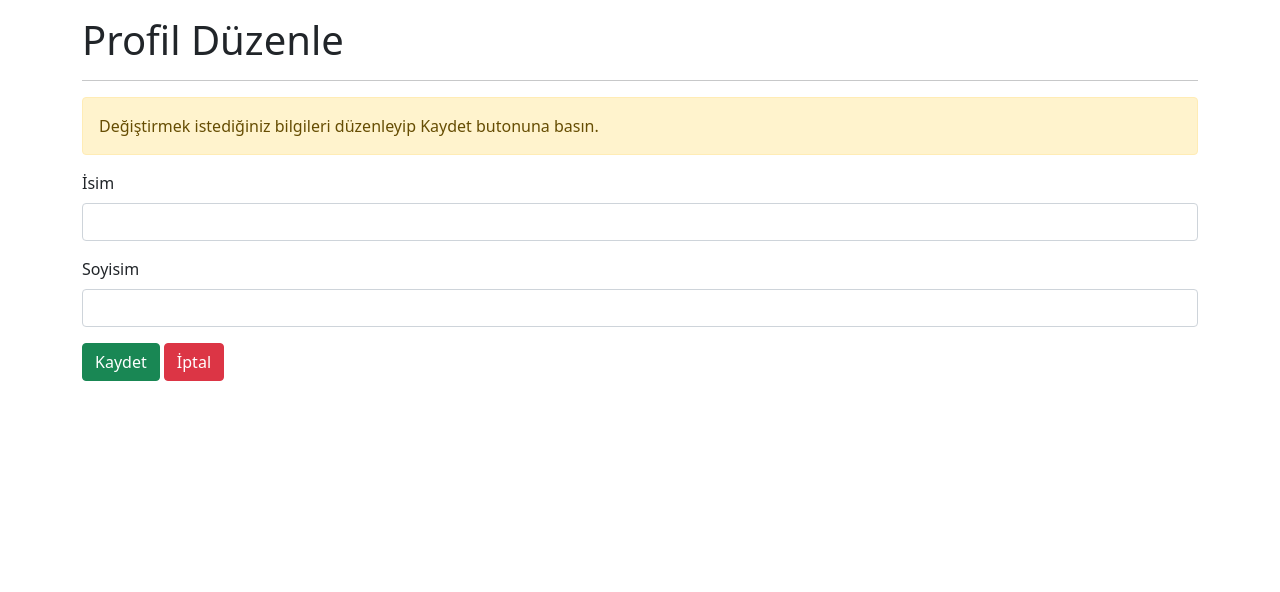
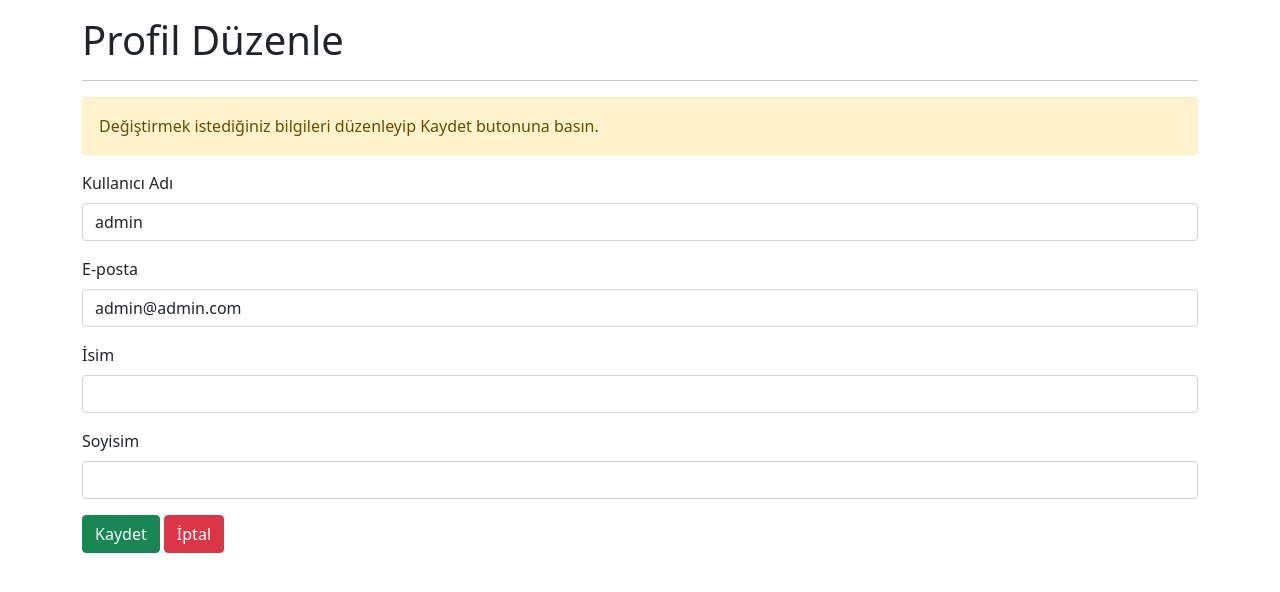
Before and after one commit to onuryilmazpw/basic-social-media, a Django app: page /profile/edit in a window 1280 px wide. Shown: the part 56-648 px from the top of the page. Run offline with Django 4.2, Linux system fonts and the light colour scheme; a user stored in the database is signed in; parts of the project's set-up code (start-up, migrations or seed data) failed here and were passed over; some libraries are stand-ins or nearby versions.

Commit message:
edit profile-edit templates&views

```diff
--- a/userprofile/templates/userprofile/profile-edit.html
+++ b/userprofile/templates/userprofile/profile-edit.html
@@ -23,6 +23,16 @@
                         {% csrf_token %}
 
                         <div class="mb-3">
+                            <label for="username" class="form-label">Kullanıcı Adı</label>
+                            <input type="text" class="form-control" name="username" value="{{ username }}">
+                        </div>
+
+                        <div class="mb-3">
+                            <label for="email" class="form-label">E-posta</label>
+                            <input type="email" class="form-control" name="email" value="{{ email }}">
+                        </div>
+
+                        <div class="mb-3">
                             <label for="firstname" class="form-label">İsim</label>
                             <input type="text" class="form-control" name="firstname" value="{{ firstname }}">
                         </div>
--- a/userprofile/views.py
+++ b/userprofile/views.py
@@ -16,6 +16,14 @@ def profile_edit(request):
         "bilgi" : "Bilgilerde değişiklik yok!"
     }
     if request.method == "POST":
+        if user.username != request.POST["username"]:
+            user.username = request.POST["username"]
+            context["bilgi"] = "Bilgiler güncellendi"
+
+        if user.email != request.POST["email"]:
+            user.email = request.POST["email"]
+            context["bilgi"] = "Bilgiler güncellendi"
+
         if user.first_name != request.POST["firstname"]:
             user.first_name = request.POST["firstname"]
             context["bilgi"] = "Bilgiler güncellendi"
@@ -23,10 +31,13 @@ def profile_edit(request):
         if user.last_name != request.POST["lastname"]:
             user.last_name = request.POST["lastname"]
             context["bilgi"] = "Bilgiler güncellendi"
+
         user.save()
     else:
         context["bilgi"] = "Değiştirmek istediğiniz bilgileri düzenleyip Kaydet butonuna basın."
 
+    context["username"] = user.username
+    context["email"] = user.email
     context["firstname"] = user.first_name
     context["lastname"] = user.last_name
 
```
Also changed, not shown: db.sqlite3.
